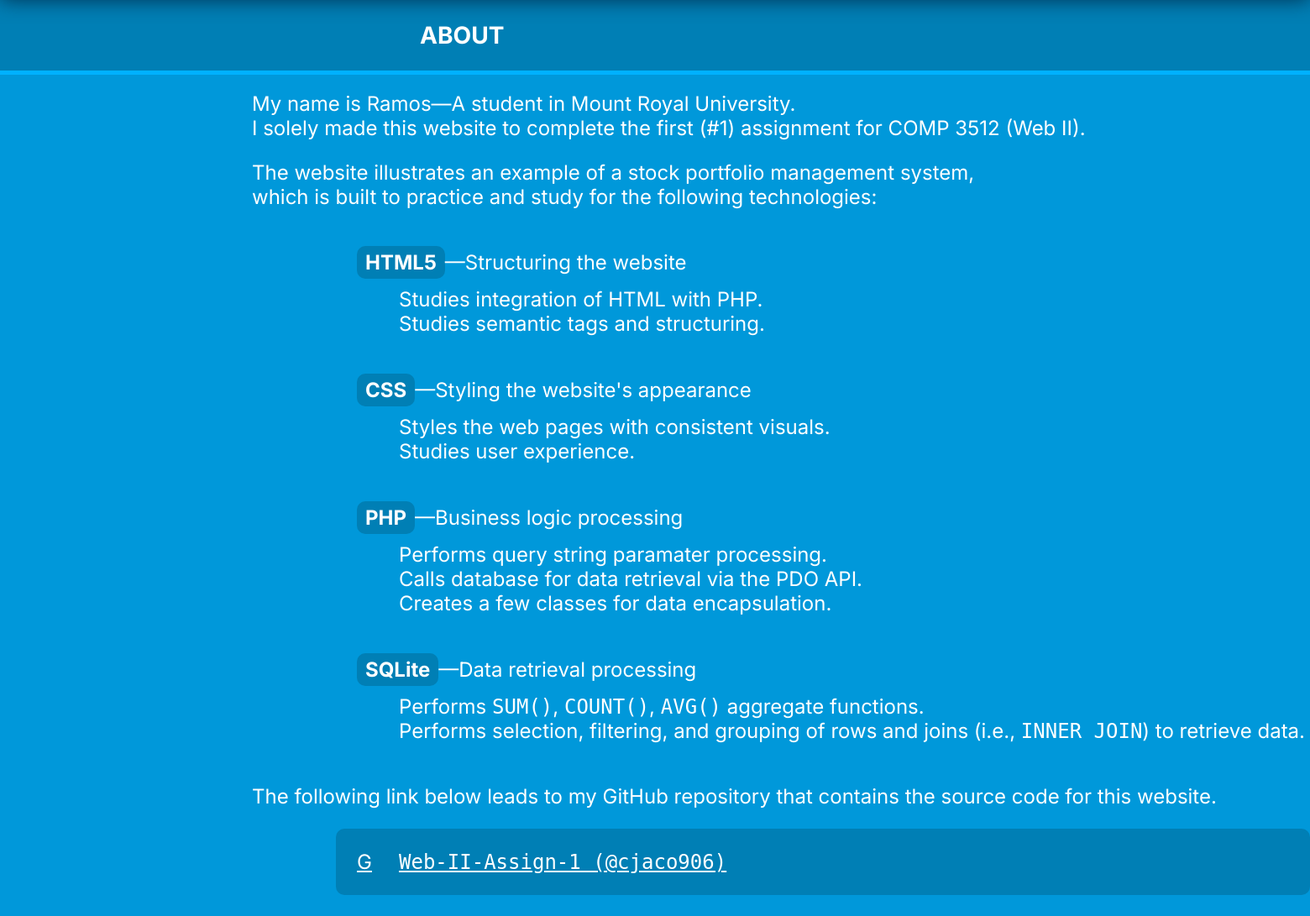
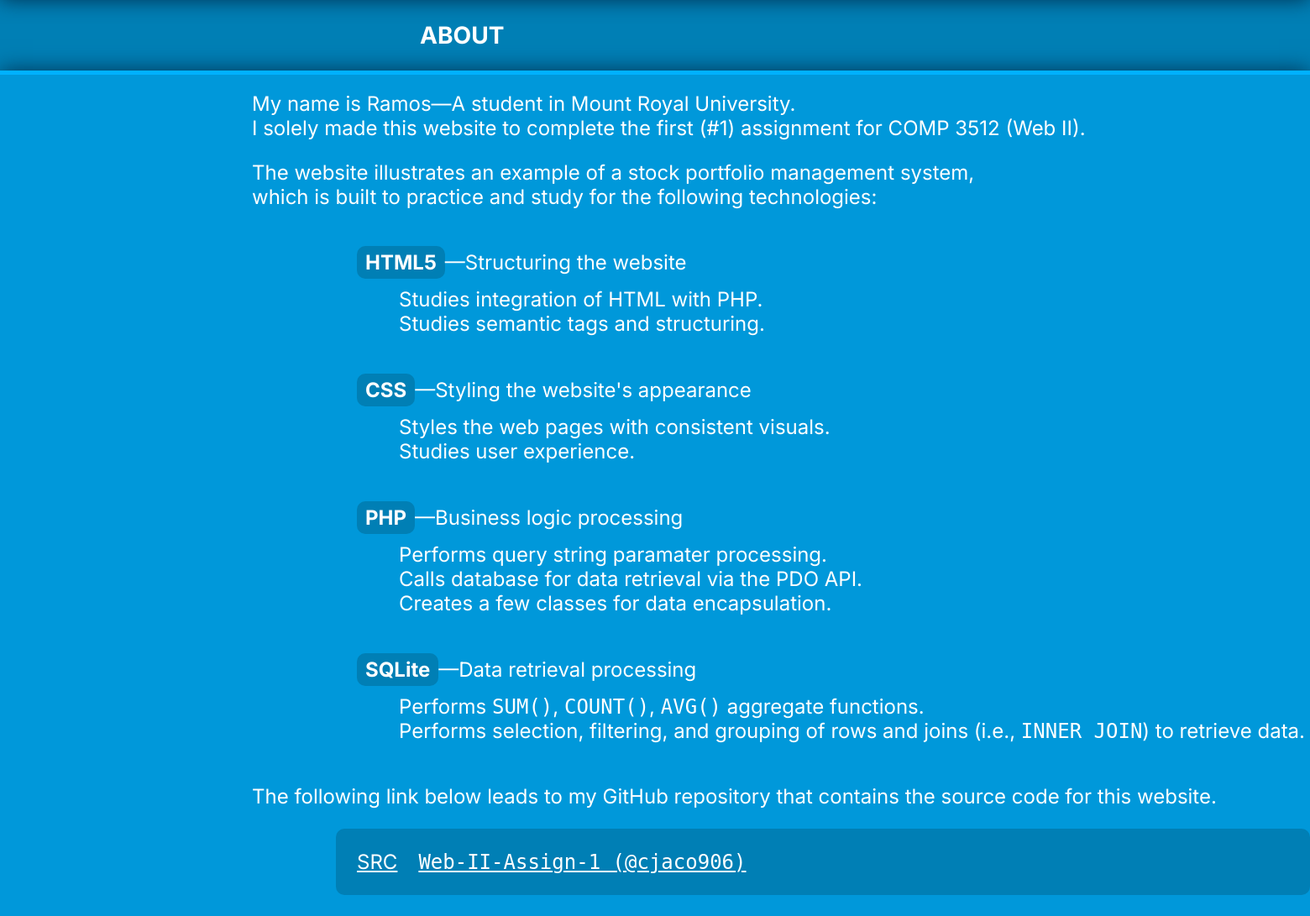
Before and after one commit to cjaco906/Web-II-Assign-1, a PHP site: page /about.php in a window 1560 px wide. Shown: the part 70-1161 px from the top of the page at 84% size. Run offline with PHP 8.4, Linux system fonts and the light colour scheme; some libraries are stand-ins or nearby versions.

Commit message:
fix(about): expand hyperlink hitbox to container

```diff
--- a/about.php
+++ b/about.php
@@ -19,7 +19,7 @@ require_once "include/header.php";
         <article>
             <section class="about neat-shadow">
                 <h1 class="about-title">ABOUT</h1>
-                <div class="about-details nea">
+                <div class="about-details neat-shadow">
                     <p>
                         My name is Ramos&mdash;A student in Mount Royal University.
                         <br>
--- a/css/about.css
+++ b/css/about.css
@@ -30,7 +30,7 @@ article {
     padding-left: 50px;
 }
 
-.about-details li {
+.about-details > ul li {
     padding: 25px 0 25px 25px;
 
     border-radius: 10px;
@@ -62,13 +62,24 @@ hl {
     text-decoration: underline;
 
     display: grid;
-    grid-template-columns: 50px 1fr;
+    grid-template-columns: auto 1fr;
 
     align-items: center;
 
     width: 100%;
 }
 
+.about-details .source-code-link {
+    padding: 0;
+}
+
+.source-code-link a {
+    padding: 25px 0;
+}
+
 .source-code-link::before {
-    content: "G";
+    content: "SRC";
+    text-align: center;
+
+    padding: 0 25px;
 }
```
